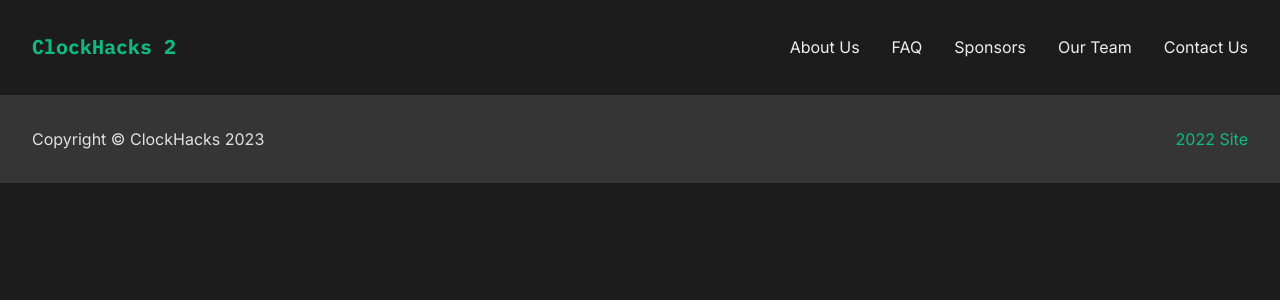
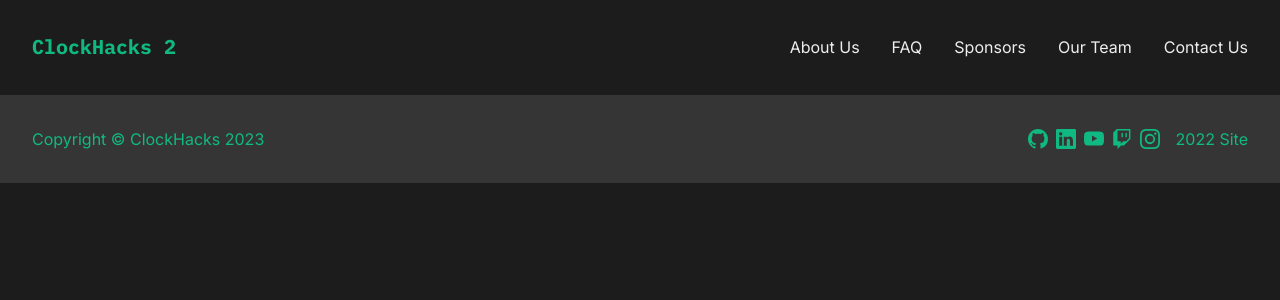
Before and after one commit to ClockHacks/clockhacks.dev, a React (Vite) app: page / in a window 1280 px wide. Shown: the top 300 px of the page. Built offline with nearby package versions, Linux system fonts and the light colour scheme.

Commit message:
feat: create socials component

```diff
--- a/src/components/Footer.jsx
+++ b/src/components/Footer.jsx
@@ -1,11 +1,14 @@
+import Socials from "./Socials"
+
 const Footer = () => {
   return (
     <div className='bg-bg2 p-8 text-text2'>
       <div className="typography flex justify-between items-center">
-        <div>
+        <a href='https://github.com/ClockHacks/clockhacks.dev/blob/main/LICENSE' className='text-accent1'>
           Copyright © ClockHacks 2023
-        </div>
+        </a>
         <div className='flex items-center gap-4'>
+          <Socials />
           <a href='https://one.clockhacks.dev' className='!text-accent1'>2022 Site</a>
         </div>
       </div>
--- /dev/null
+++ b/src/components/Socials.jsx
@@ -0,0 +1,38 @@
+import { BsGithub, BsLinkedin, BsYoutube, BsTwitch, BsInstagram } from "react-icons/bs"
+
+const socialsData = [
+  {
+    icon: BsGithub,
+    href: "https://github.com/ClockHacks"
+  }, {
+    icon: BsLinkedin,
+    href: "https://www.linkedin.com/company/clockhacks"
+  }, {
+    icon: BsYoutube,
+    href: "https://www.youtube.com/channel/UCTXw20G-JSnQE80tZmwUbwg"
+  }, {
+    icon: BsTwitch,
+    href: "https://www.twitch.tv/clockhacks/"
+  }, {
+    icon: BsInstagram,
+    href: "https://www.instagram.com/clockhacks/"
+  }
+]
+
+const Socials = () => {
+  return (
+    <div className='flex gap-2'>
+      {
+        socialsData.map((social) => {
+          return (
+            <a href={social.href} className='text-accent1'>
+              <social.icon className='text-xl' />
+            </a>
+          )
+        })
+      }
+    </div>
+  )
+}
+
+export default Socials
```
